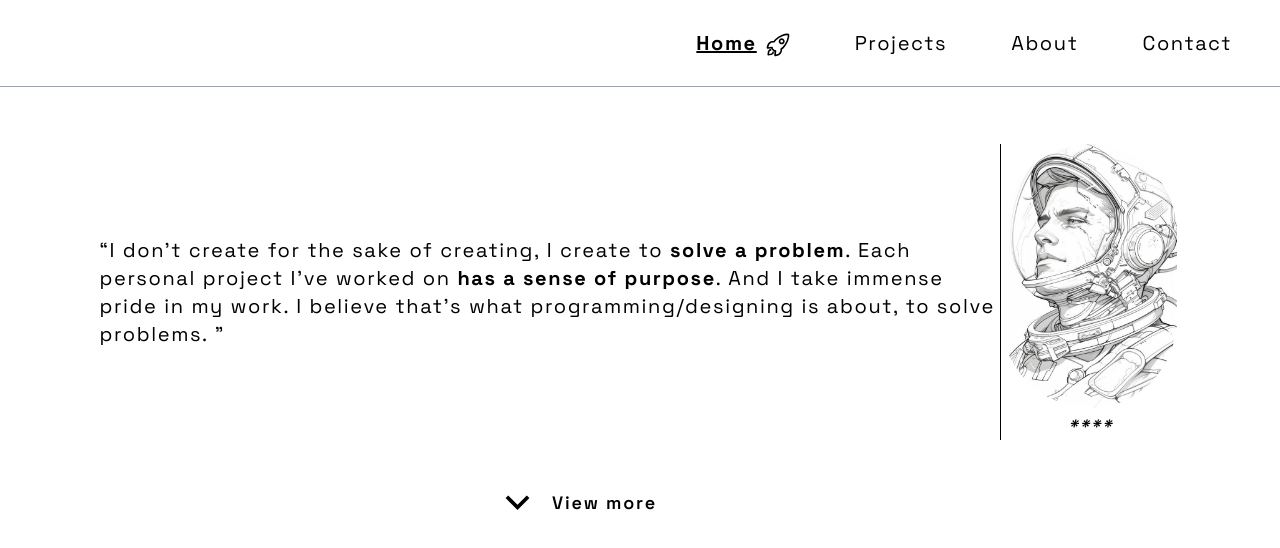
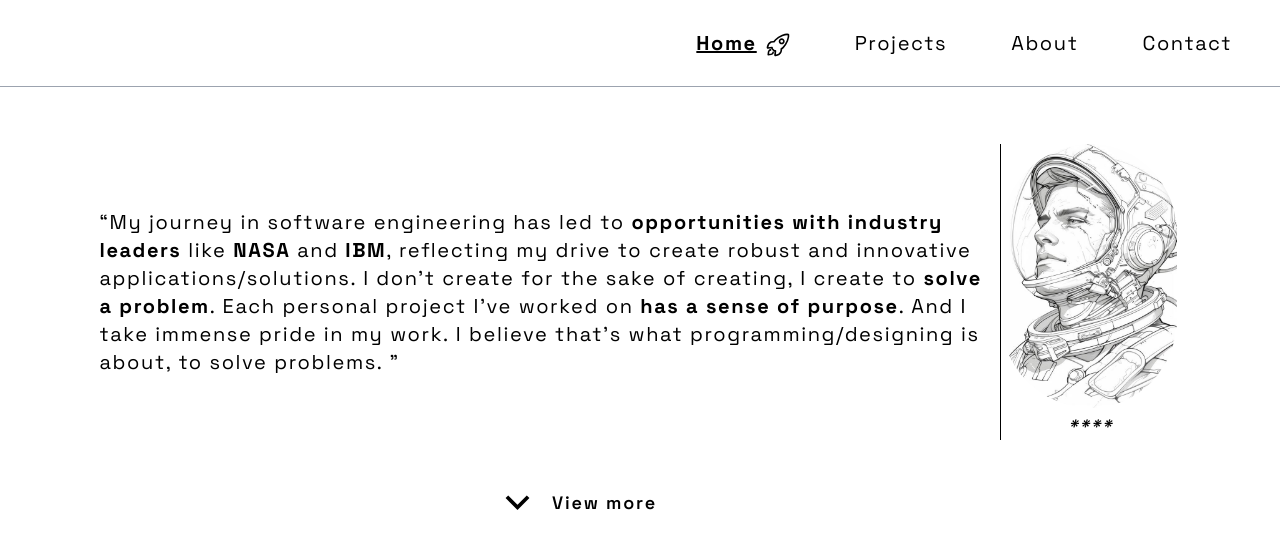
Before and after one commit to TenScoops/Portfolio, a React (Vite) app: page /about in a window 1280 px wide. Shown: the top 548 px of the page. Built offline with nearby package versions, Linux system fonts and the light colour scheme.

Commit message:
info addition to about section

```diff
--- a/src/Components/About.tsx
+++ b/src/Components/About.tsx
@@ -20,11 +20,14 @@ const About = () => {
             <div>
                 <div className='flex flex-col items-center justify-center'>
                     <div className="flex flex-col lg:flex-row items-center justify-center ">
+
                         <p className='text-lg md:text-xl px-7 xl:px-0 max-w-4xl mb-12 xl:mb-10 leading-relaxed order-2 lg:order-1 slide-right mr-1'>
-                        “I don’t create for the sake of creating, I create to <strong>solve a problem</strong>. Each personal project I’ve worked
+                        “My journey in software engineering has led to <strong>opportunities with industry leaders</strong> like <strong>NASA</strong> and <strong>IBM</strong>, reflecting my drive to create
+                        robust and innovative applications/solutions. I don’t create for the sake of creating, I create to <strong>solve a problem</strong>. Each personal project I’ve worked
                         on <strong>has a sense of purpose</strong>. And I take immense pride in my work. I believe that’s what programming/designing
                         is about, to solve problems. ”
                         </p>
+
                         {/* astronaut image */}
                         <div className="flex flex-col items-center order-1 lg:order-2 mb-10 slide-left border-b lg:border-l lg:border-b-0 border-black">
                             <img src={Helmet} width={180} className="rounded-full  transform active:scale-95 transition
```
